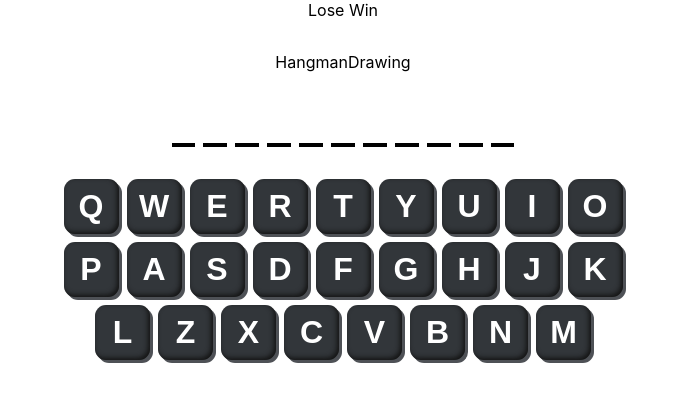
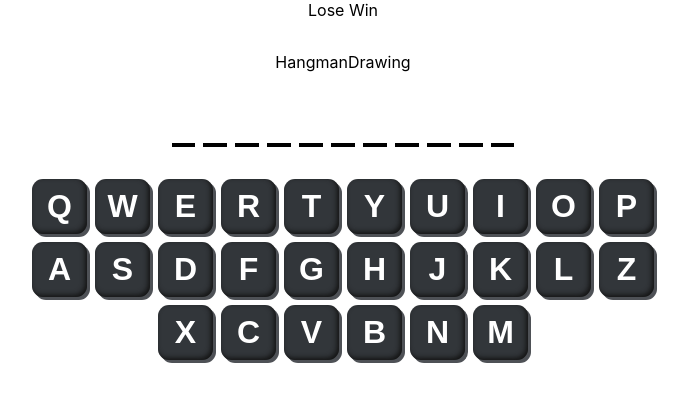
Before and after one commit to Criiis/hangman-cris, a React (Create React App) app: page / in a window 1280 px wide. Shown: the top 402 px of the page, without its empty margins (297-985 px from the left). Built offline with nearby package versions, Linux system fonts and the light colour scheme.

Commit message:
prev commit

```diff
--- a/src/components/Keyboard.module.css
+++ b/src/components/Keyboard.module.css
@@ -1,7 +1,7 @@
 .keyboardContainer {
   display: flex;
   width: 100%;
-  max-width: 600px;
+  max-width: 625px;
   gap: 0.5rem;
   align-items: flex-start;
   justify-content: center;
@@ -26,9 +26,7 @@
 }
 
 .btn.active:active {
-  box-shadow:
-     0px 0px 0 rgba(59, 63, 68, 0.9),
-     inset -4px -4px 10px #131313;
+  box-shadow: 0px 0px 0 rgba(59, 63, 68, 0.9), inset -4px -4px 10px #131313;
   transform: translate(2px, 2px);
   transition: 0.2s;
 }
```
